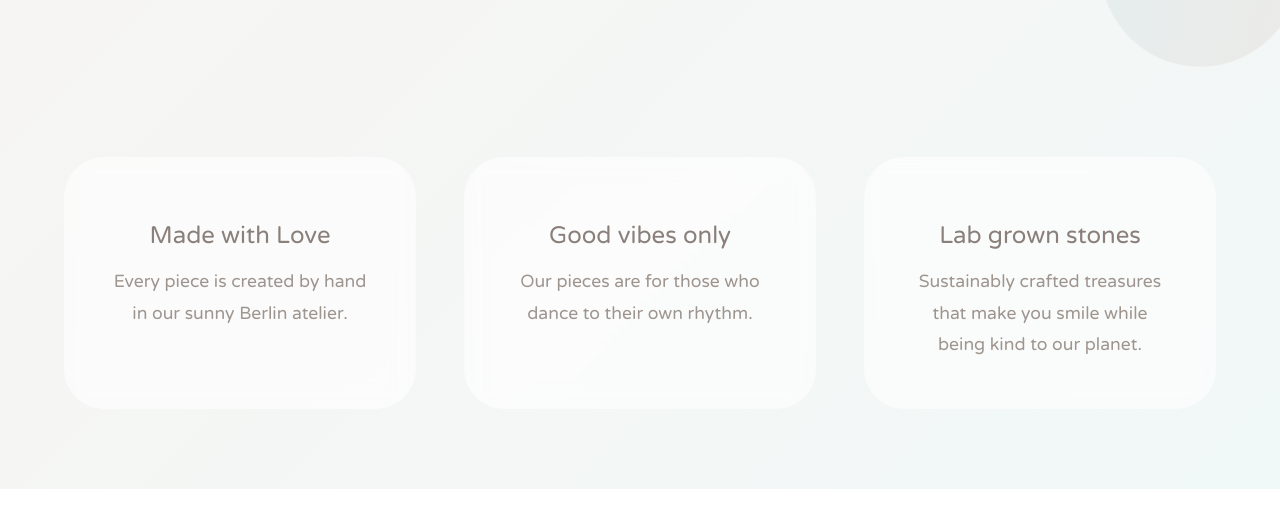
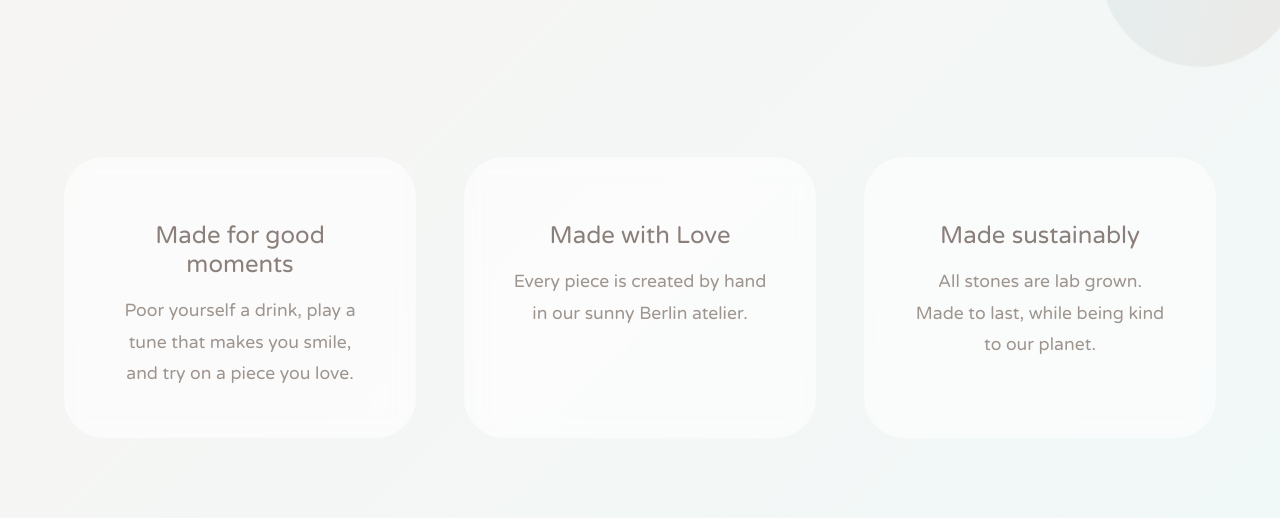
Before and after one commit to monouioui/ouioui-web, a plain HTML site: page index.html in a window 1280 px wide. Shown: the part 643-1161 px from the top of the page. Before the commit the page ends 1132 px from the top, so only its background shows below. Drawn offline with Linux system fonts and the light colour scheme; a web font is replaced by a local one.

Commit message:
change copy

```diff
--- a/index.html
+++ b/index.html
@@ -297,8 +297,8 @@
 
     <section class="hero">
         <div class="hero-content">
-            <h1 class="hero-title">Wear your story with joy</h1>
-            <p class="hero-subtitle">Playful meets precious in our handcrafted pieces. Each creation is a celebration of your unique spirit, carefully shaped to spark joy and self-expression.</p>
+            <h1 class="hero-title">Made for good moments</h1>
+            <p class="hero-subtitle">Welcome to my atelier. This is where I create things I love and share them with the world.</p>
                 <a href="https://www.instagram.com/mon.ouioui/" class="cta-button">
                     Explore
                     <svg xmlns="http://www.w3.org/2000/svg" width="24" height="24" viewBox="0 0 24 24" fill="none" stroke="currentColor" stroke-width="2" stroke-linecap="round" stroke-linejoin="round"><rect x="2" y="2" width="20" height="20" rx="5" ry="5"></rect><path d="M16 11.37A4 4 0 1 1 12.63 8 4 4 0 0 1 16 11.37z"></path><line x1="17.5" y1="6.5" x2="17.51" y2="6.5"></line></svg>
@@ -311,16 +311,16 @@
 
     <section class="features">
         <div class="feature-card">
+            <h3>Made for good moments</h3>
+            <p>Poor yourself a drink, play a tune that makes you smile, and try on a piece you love.</p>
+        </div>
+        <div class="feature-card">
             <h3>Made with Love</h3>
             <p>Every piece is created by hand in our sunny Berlin atelier.</p>
         </div>
         <div class="feature-card">
-            <h3>Good vibes only</h3>
-            <p>Our pieces are for those who dance to their own rhythm.</p>
-        </div>
-        <div class="feature-card">
-            <h3>Lab grown stones</h3>
-            <p>Sustainably crafted treasures that make you smile while being kind to our planet.</p>
+            <h3>Made sustainably</h3>
+            <p>All stones are lab grown. Made to last, while being kind to our planet.</p>
         </div>
     </section>
 </body>
```
